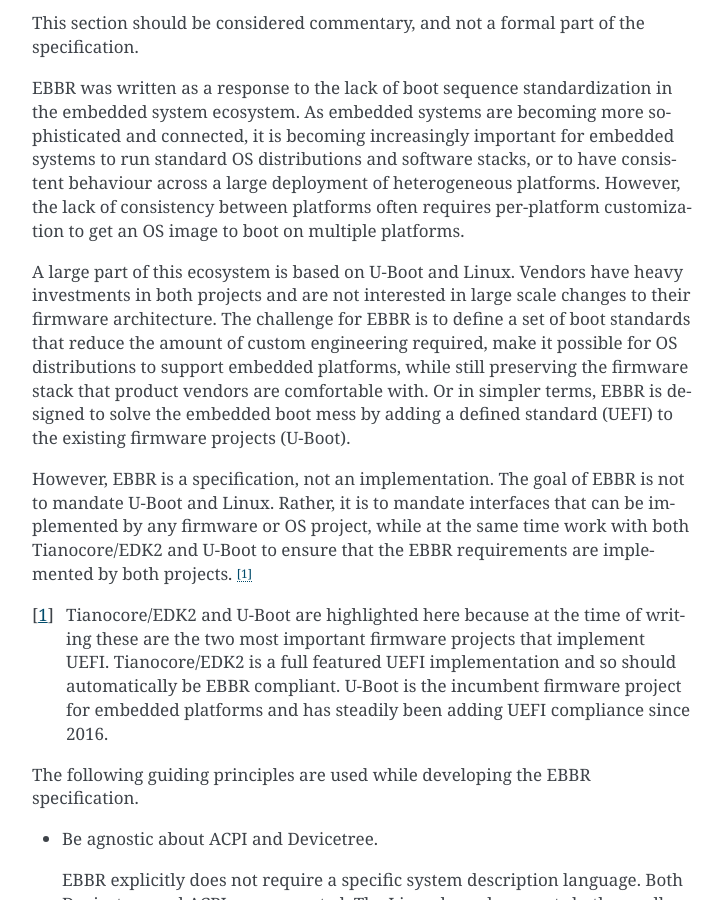
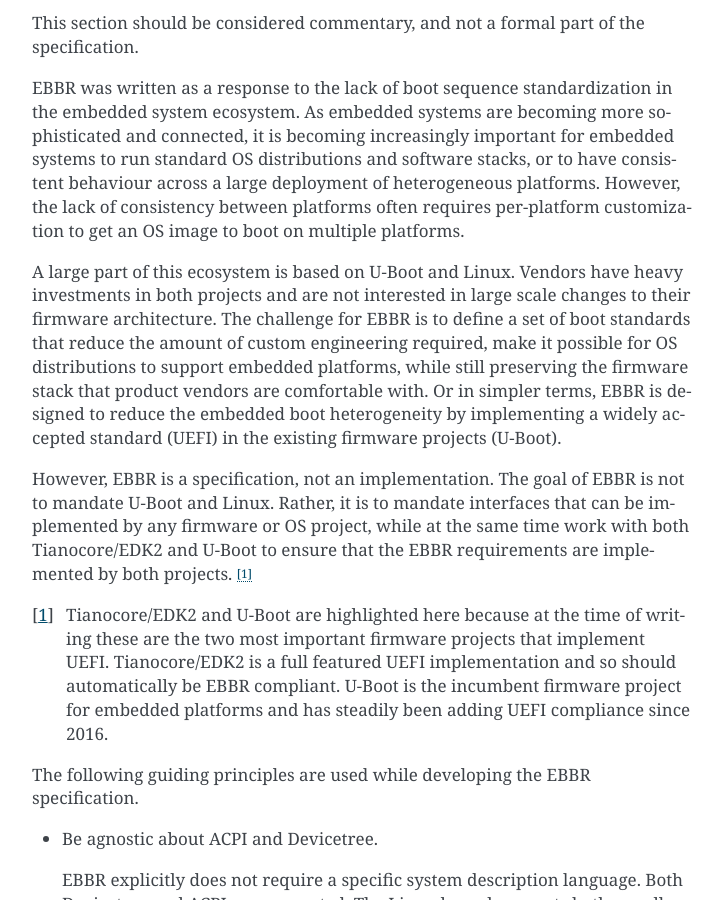
Before and after one commit to ARM-software/ebbr, a Sphinx documentation site: the page built from source/chapter1-about.rst, in a window 1280 px wide and 900 px high, scrolled down 749 px. Shown: the whole window, without its empty margins (388-1111 px from the left). Built offline with Sphinx 7.4.7, drawn with Linux system fonts in a browser that asks for light colours.

Commit message:
chapter1: avoid derogatory term 'mess'
Describe the intent of the EBBR specification using more positive terms.

Signed-off-by: Heinrich Schuchardt <heinrich.schuchardt@canonical.com>

```diff
--- a/source/chapter1-about.rst
+++ b/source/chapter1-about.rst
@@ -55,8 +55,9 @@
 amount of custom engineering required, make it possible for OS distributions to
 support embedded platforms, while still preserving the firmware stack that
 product vendors are comfortable with.
-Or in simpler terms, EBBR is designed to solve the embedded boot mess by
-adding a defined standard (UEFI) to the existing firmware projects (U-Boot).
+Or in simpler terms, EBBR is designed to reduce the embedded boot heterogeneity
+by implementing a widely accepted standard (UEFI) in the existing firmware
+projects (U-Boot).
 
 However, EBBR is a specification, not an implementation.
 The goal of EBBR is not to mandate U-Boot and Linux.
```
